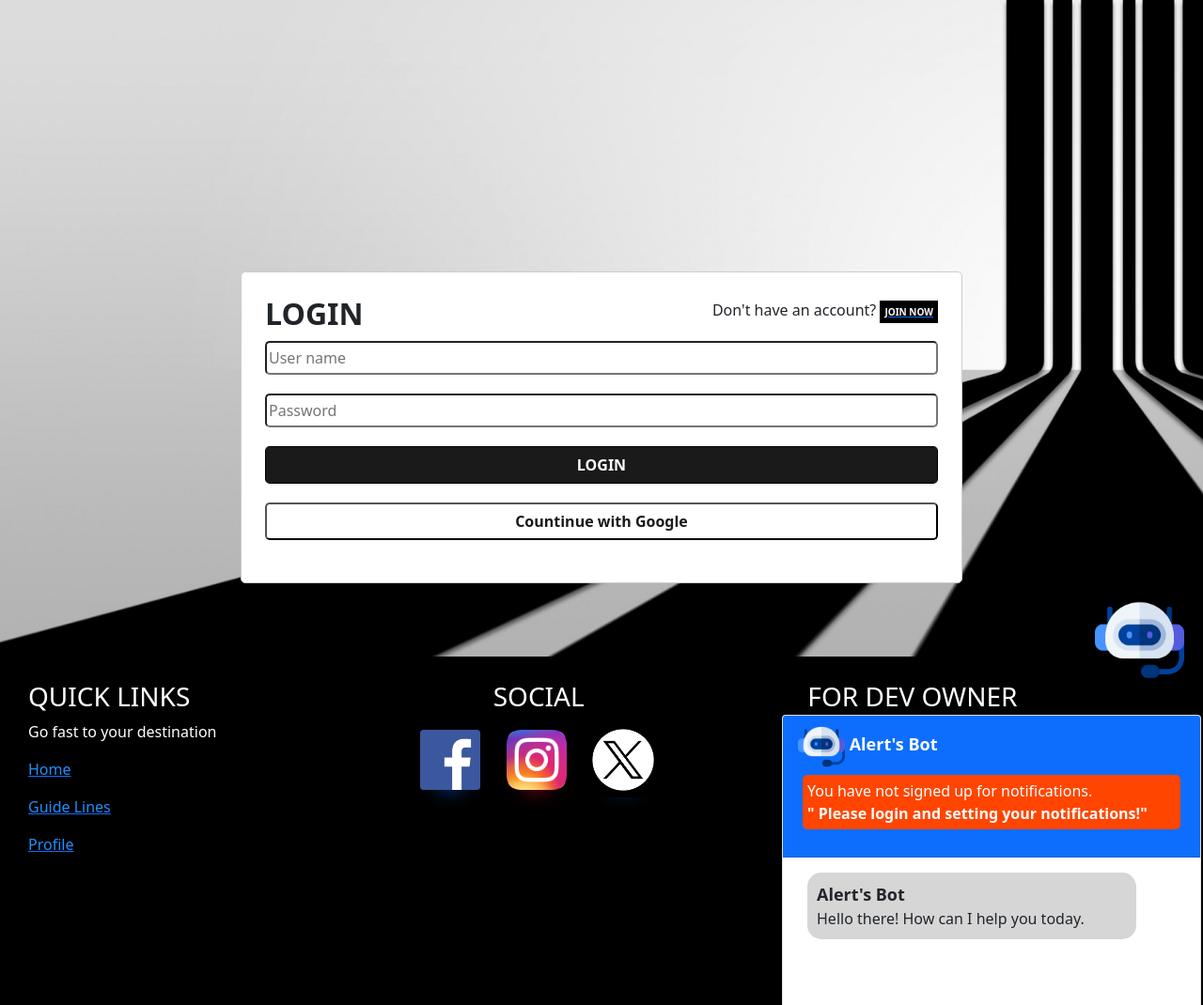
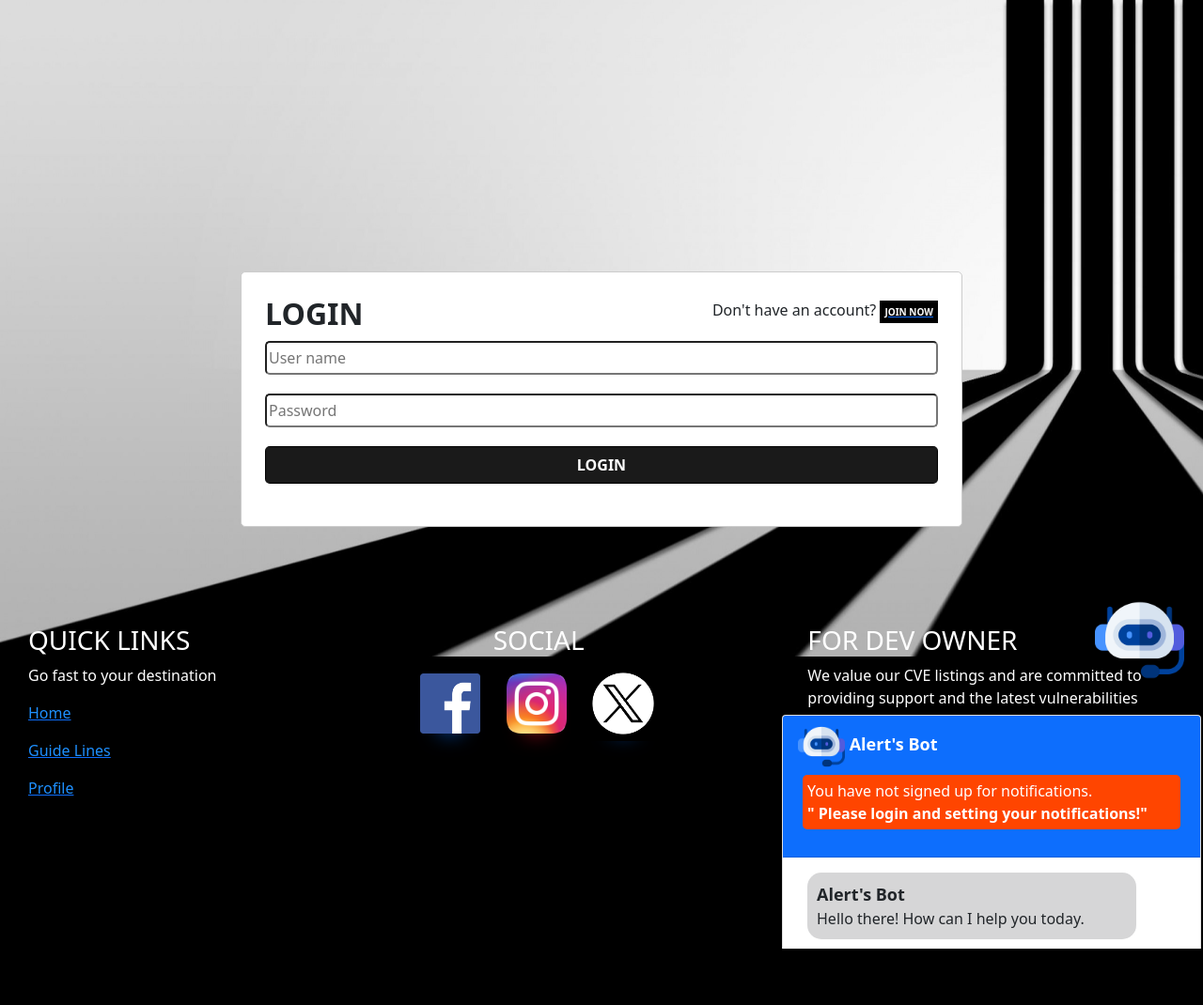
Before and after one commit to Binhchuoiz/CapstoneProject, a Django app: page /account/login/ in a window 1280 px wide. Shown: the part 71-1141 px from the top of the page at 94% size. After the commit the page ends 1081 px from the top, so only its background shows below. Run offline with Django 4.2, Linux system fonts and the light colour scheme; some libraries are stand-ins or nearby versions.

Commit message:
FE: fix login

```diff
--- a/CVEAlert/templates/accounts/login.html
+++ b/CVEAlert/templates/accounts/login.html
@@ -181,7 +181,6 @@
         <input type="text" name="username" id="username" placeholder="User name">
         <input type="password" name="password" id="password" placeholder="Password">
         <button type="submit" class="btn btn-one"  ><b>LOGIN </b></button>
-        <button class="btn2 btn2-two" style="color:black;"><b>Countinue with Google</b></button>
 
     </form>
 </div>
--- a/CVEAlert/templates/accounts/sign_up.html
+++ b/CVEAlert/templates/accounts/sign_up.html
@@ -169,7 +169,6 @@
             {% csrf_token %}
             {{ form|crispy }}
             <button type="submit" class="btn btn-one" style="width: 100%">SIGN UP</button>
-            <button class="btn2 btn2-two" style="color: black">Countinue with Google</button>
         </form>
     </div>
 {% endblock %}
```
